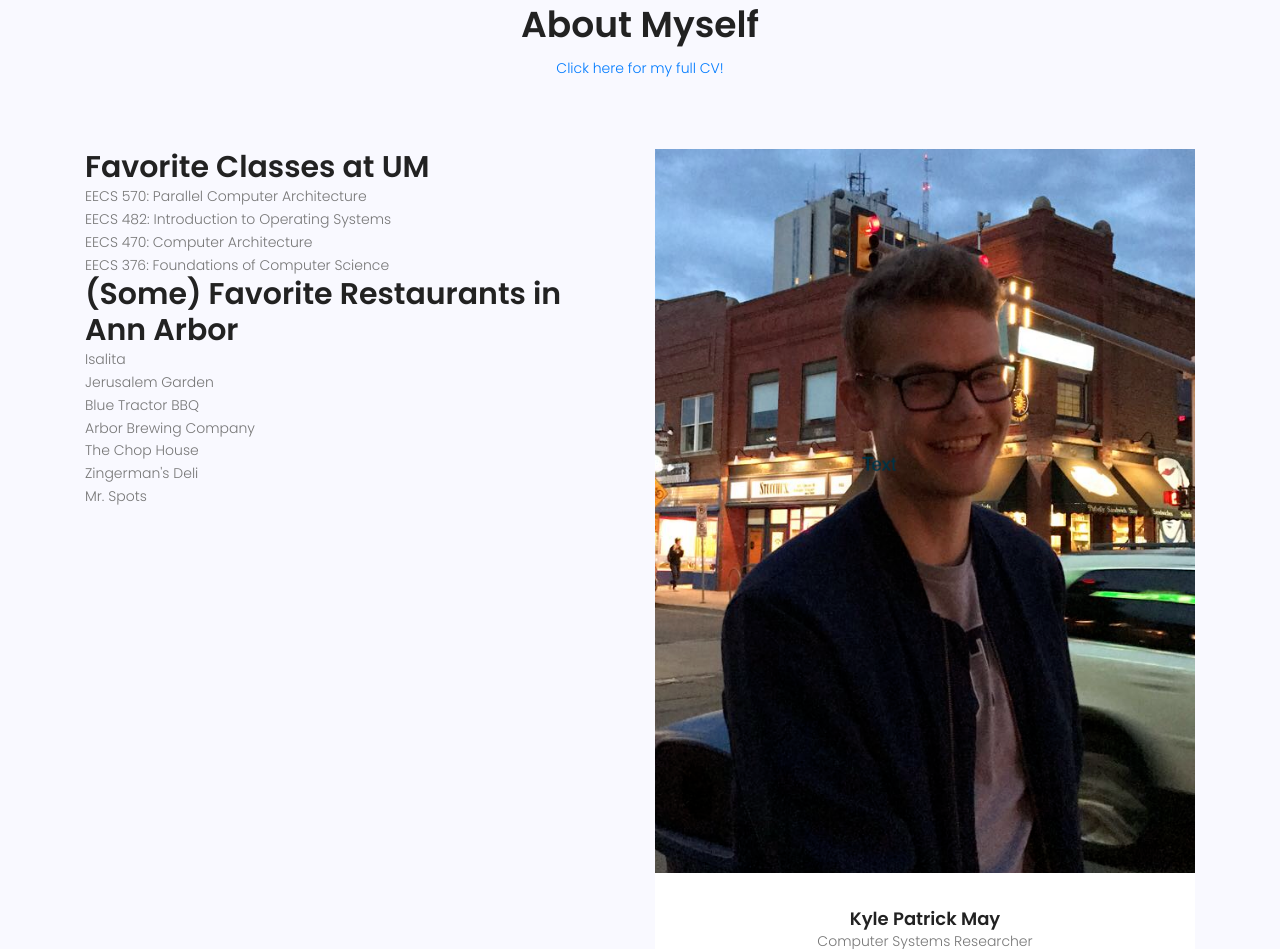
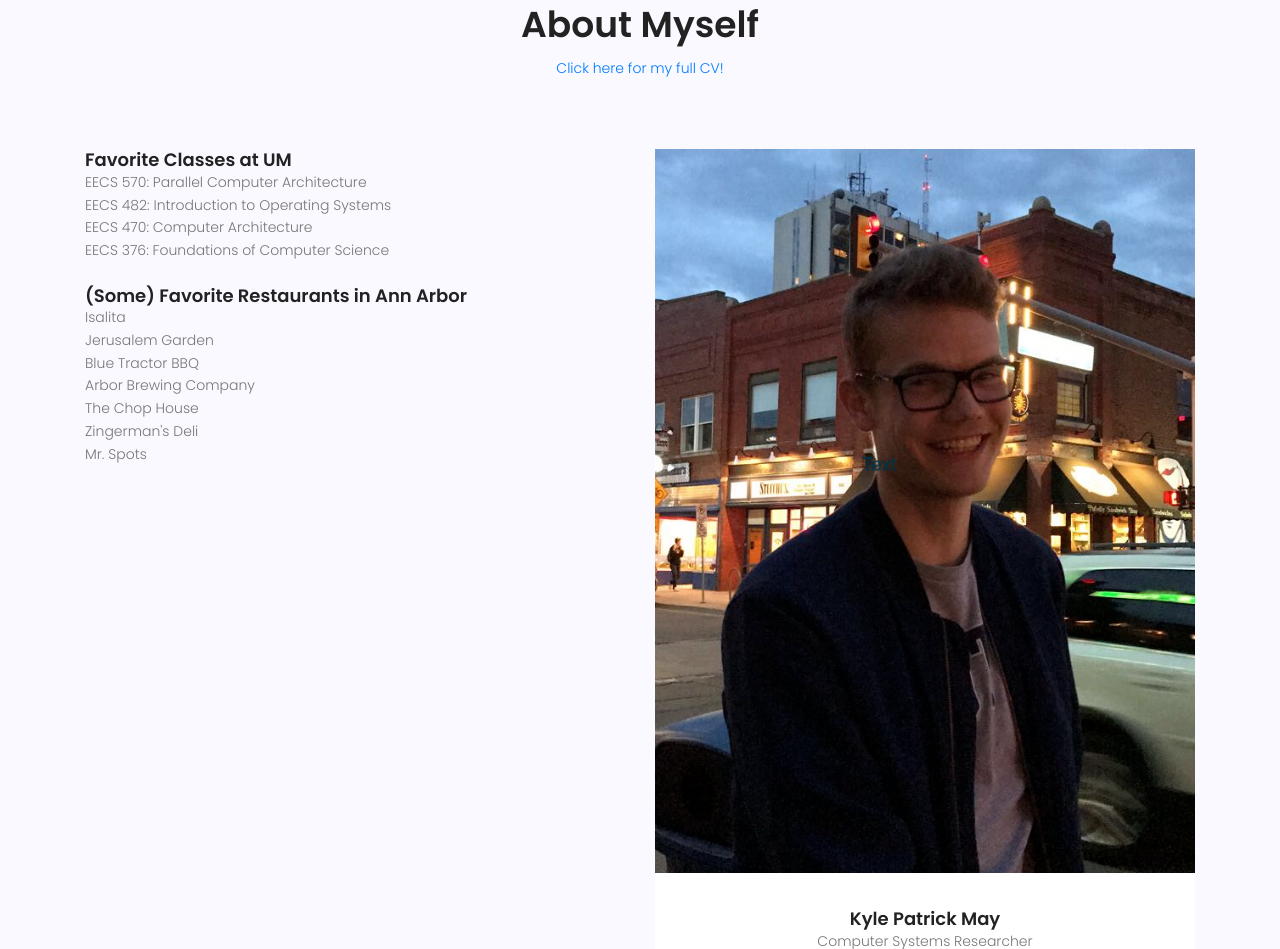
Before and after one commit to kyle-p-may/kyle-p-may.github.io, a plain HTML site: page index.html in a window 1280 px wide. Shown: the part 1349-2298 px from the top of the page. Drawn offline with nearby package versions, Linux system fonts and the light colour scheme.

Commit message:
too big and need space after

```diff
--- a/index.html
+++ b/index.html
@@ -160,14 +160,15 @@
 					</div>
 					<div class="row">
 						<div class="col-lg-6 about-left">
-							<h2>Favorite Classes at UM</h2>
+							<h4>Favorite Classes at UM</h4>
 							<ul>
 								<li>EECS 570: Parallel Computer Architecture</li>
 								<li>EECS 482: Introduction to Operating Systems</li>
 								<li>EECS 470: Computer Architecture</li>
 								<li>EECS 376: Foundations of Computer Science</li>
 							</ul>
-							<h2>(Some) Favorite Restaurants in Ann Arbor</h2>
+							<br>
+							<h4>(Some) Favorite Restaurants in Ann Arbor</h4>
 							<ul>
 								<li>Isalita</li>
 								<li>Jerusalem Garden</li>
@@ -177,6 +178,7 @@
 								<li>Zingerman's Deli</li>
 								<li>Mr. Spots</li>
 							</ul>
+							<br>
 						</div>
 						<div class="col-lg-6 about-right justify-content-end d-flex">
 							<div class="myself-wrap">
```
